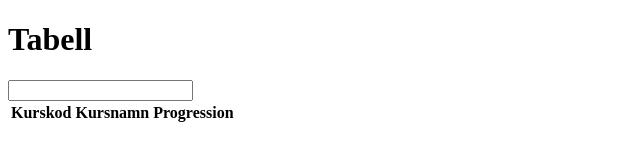
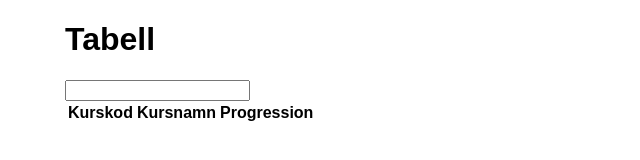
Before and after one commit to BobbytheEmperor/frontendutv_moment2, a website built with Parcel: page src/index.html in a window 1280 px wide. Shown: the whole page, without its empty margins (0-640 px from the left). Built offline with nearby package versions, Linux system fonts and the light colour scheme; no server answers.

Commit message:
Börjar med CSS för sidan

```diff
--- a/src/index.html
+++ b/src/index.html
@@ -4,6 +4,7 @@
 <head>
     <meta charset="UTF-8">
     <meta name="viewport" content="width=device-width, initial-scale=1.0">
+    <link rel="stylesheet" href="./style.css">
     <script src="main.js" type="module"></script>
     <title>Tabell</title>
 </head>
--- /dev/null
+++ b/src/style.css
@@ -0,0 +1,5 @@
+body{
+    max-width: 1150px;
+    margin:auto;
+    font-family: Arial, Helvetica, sans-serif;
+}
--- /dev/null
+++ b/webbsida moment2.txt
@@ -0,0 +1 @@
+https://gleaming-torte-351b2f.netlify.app/
```
Also changed, not shown: README.md (deleted), 1 other file.
